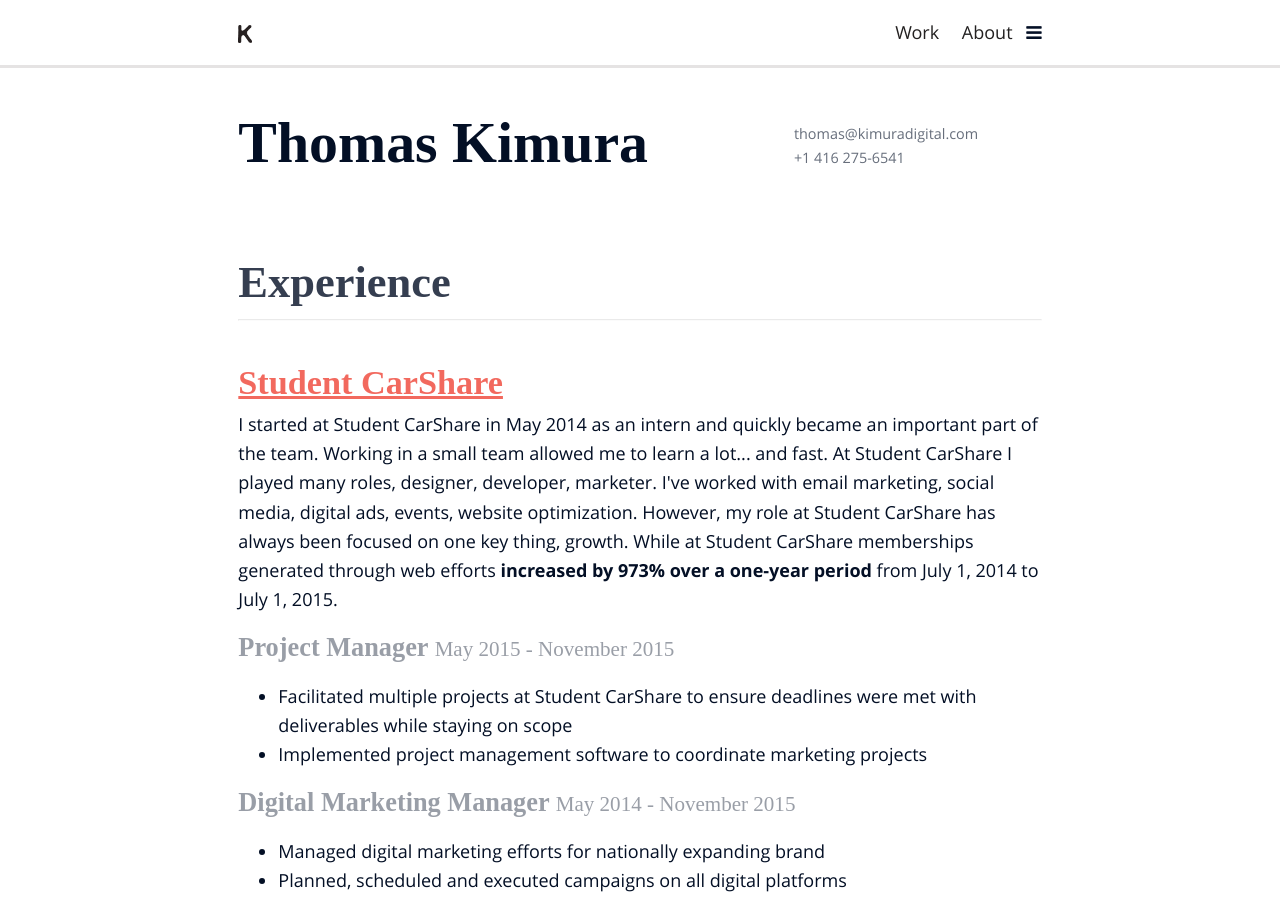
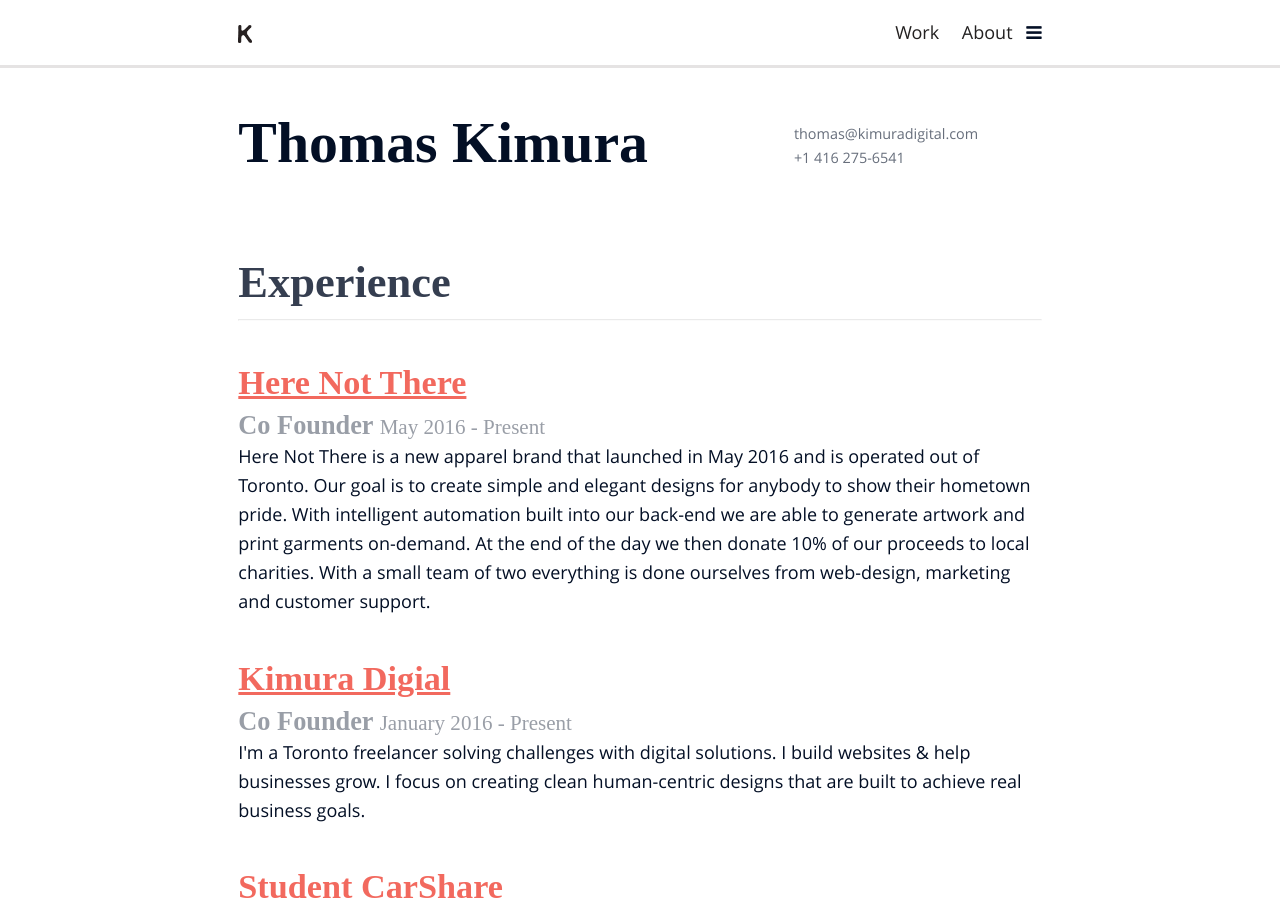
Before and after one commit to thomaskimura/Portfolio, a Jekyll site: the page built from resume.html, in a window 1280 px wide and 900 px high. Built offline with Jekyll 4.4.1, drawn with Linux system fonts in a browser that asks for light colours; nearby versions of some CDN libraries; some web fonts are replaced.

Commit message:
Update resume

```diff
--- a/resume.html
+++ b/resume.html
@@ -35,6 +35,22 @@
 
       <h2 class="margin-none-b">Experience</h2>
       <hr class="opacity-4">
+
+      <section>
+        <h3 class="opacity-1 margin-none-b"><a href="http://www.herenotthere.ca">Here Not There</a></h3>
+        <h4 class="opacity-3 margin-none">Co Founder <small class="text-weight-300">May 2016 - Present</small></h4>
+        <p class="margin-none-t">
+          Here Not There is a new apparel brand that launched in May 2016 and is operated out of Toronto. Our goal is to create simple and elegant designs for anybody to show their hometown pride. With intelligent automation built  into our back-end we are able to generate artwork and print garments on-demand. At the end of the day we then donate 10% of our proceeds to local charities. With a small team of two everything is done ourselves from web-design, marketing and customer support.
+        </p>
+      </section>
+
+      <section>
+        <h3 class="opacity-1 margin-none-b"><a href="http://www.kimuradigital.com">Kimura Digial</a></h3>
+        <h4 class="opacity-3 margin-none">Co Founder <small class="text-weight-300">January 2016 - Present</small></h4>
+        <p class="margin-none-t">
+          I'm a Toronto freelancer solving challenges with digital solutions. I build websites & help businesses grow. I focus on creating clean human-centric designs that are built to achieve real business goals.
+        </p>
+      </section>
 
       <section>
         <h3 class="opacity-1 margin-none-b"><a href="http://studentcarshare.ca/">Student CarShare</a></h3>
```
